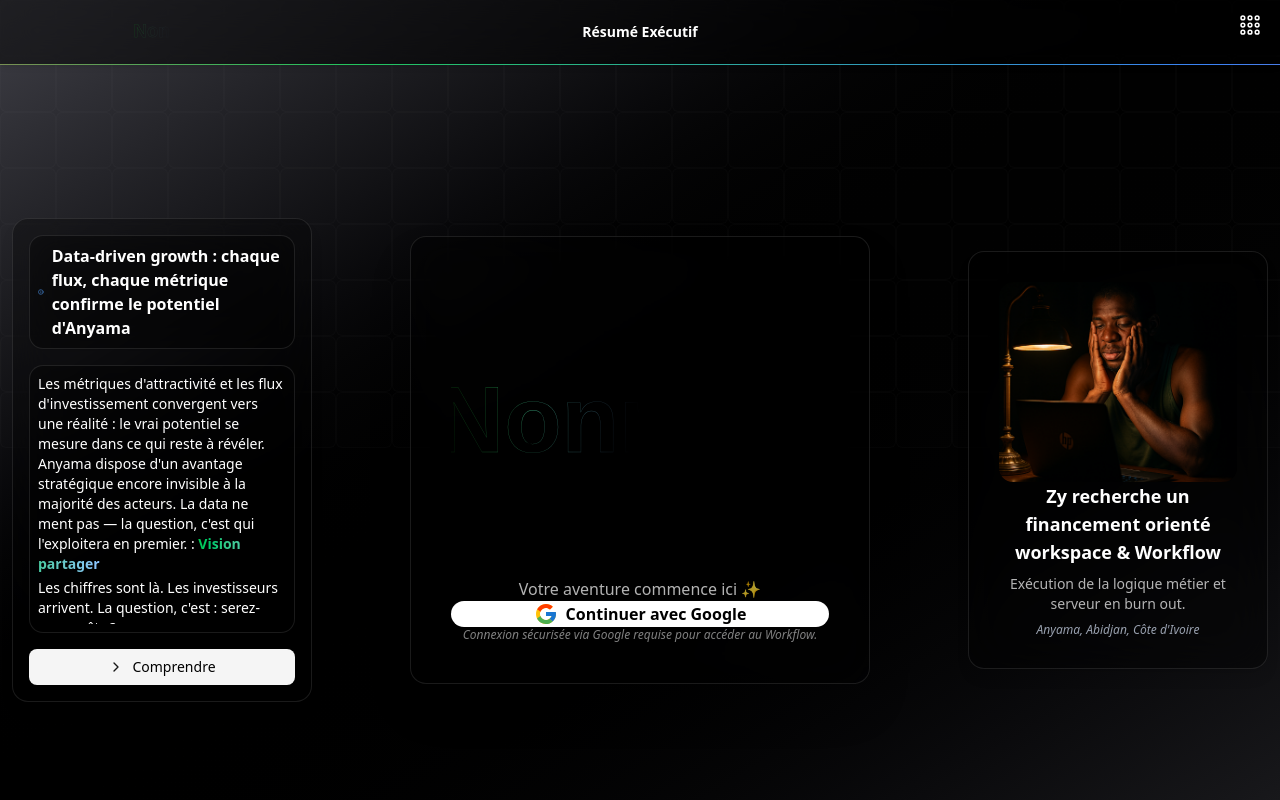
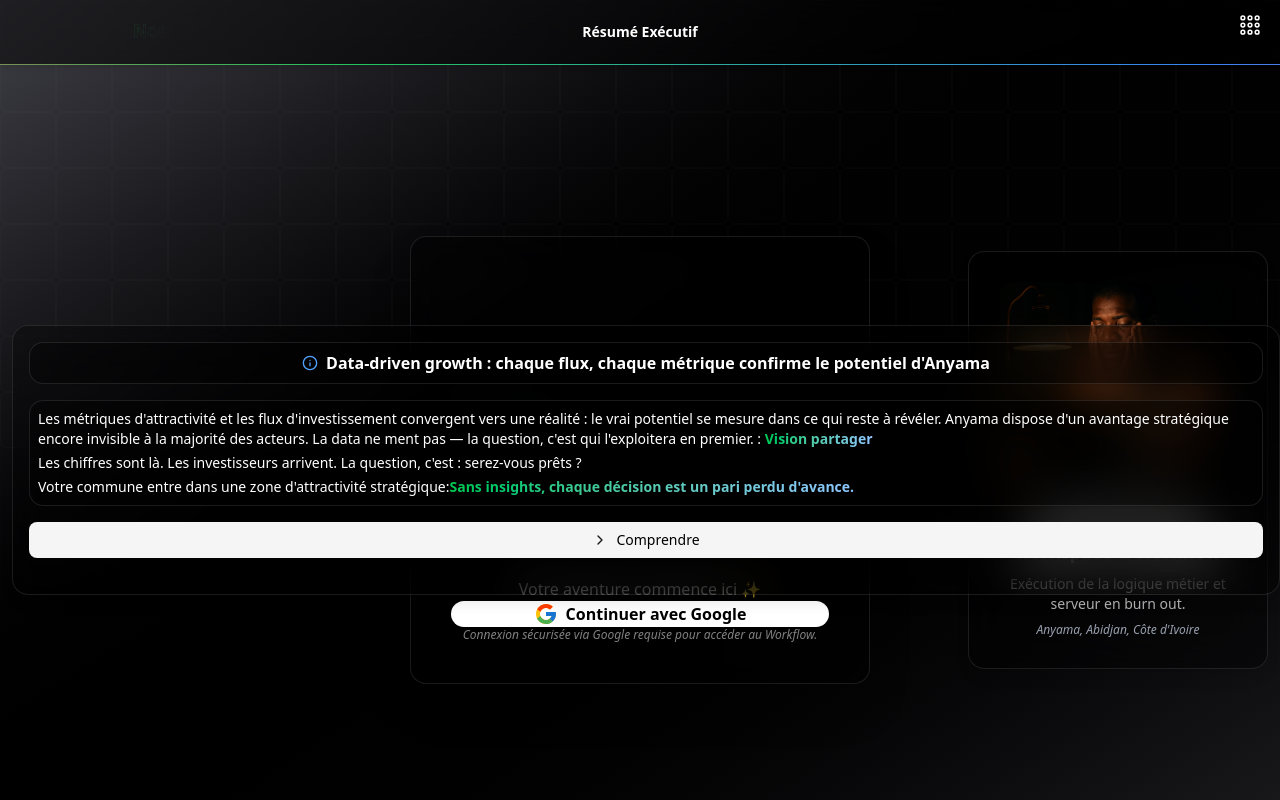
Before and after one commit to nonnzy7even7iete/nonnzytransformiumfullstackbundel, a Next.js app: page / in a window 1280 px wide. Built offline with nearby package versions, Linux system fonts and the light colour scheme; no server answers.

Commit message:
Zy Bulding workflow

```diff
--- a/src/components/DataCard.tsx
+++ b/src/components/DataCard.tsx
@@ -13,7 +13,7 @@ interface DataCardProps {
   height?: number;
   buttonContent?: ReactNode;
   modalContent?: ReactNode;
-  className?: string; // ✅ ajouté pour pouvoir passer des styles externes
+  className?: string;
 }
 
 export default function DataCard({
@@ -33,10 +33,30 @@ export default function DataCard({
       <Card
         className={cn(
           "relative flex flex-col items-center justify-start p-4 gap-4 bg-black/30 backdrop-blur-xl border border-white/10 rounded-2xl shadow-lg",
+          /* AJOUT : 90vw sur mobile, mais on laisse 'width' décider sur desktop (md) */
+          "w-[90vw] md:w-full",
           className
         )}
-        style={{ maxWidth: width, minHeight: height }}
+        /* MODIFICATION : Le maxWidth devient dynamique */
+        style={
+          {
+            maxWidth: "var(--card-width)",
+            minHeight: height,
+          } as React.CSSProperties & { "--card-width": string }
+        }
       >
+        {/* Injecter la largeur via une variable CSS pour respecter les breakpoints Tailwind */}
+        <style jsx>{`
+          div {
+            --card-width: 90vw;
+          }
+          @media (min-width: 768px) {
+            div {
+              --card-width: ${width}px;
+            }
+          }
+        `}</style>
+
         {/* Titre */}
         {title && (
           <Card className="w-full bg-black/30 backdrop-blur-xl rounded-xl p-2 border border-white/10">
@@ -64,10 +84,10 @@ export default function DataCard({
 
       {/* Modal overlay */}
       {modalOpen && (
-        <div className="fixed inset-0 z-80 flex items-center justify-center bg-black/50 backdrop-blur-md p-4">
+        <div className="fixed inset-0 z-[100] flex items-center justify-center bg-black/50 backdrop-blur-md p-4">
           <Card
-            className="relative flex flex-col items-center justify-start z-80 p-4 gap-4 bg-black/30 backdrop-blur-xl border border-white/10 rounded-2xl shadow-lg max-w-full max-h-full overflow-auto"
-            style={{ maxWidth: width + 50, minHeight: height + 50 }}
+            className="relative flex flex-col items-center justify-start z-[101] p-4 gap-4 bg-black/30 backdrop-blur-xl border border-white/10 rounded-2xl shadow-lg max-w-[95vw] max-h-[90vh] overflow-auto"
+            style={{ minWidth: "min(90vw, 400px)", minHeight: height + 50 }}
           >
             {/* Modal Titre */}
             {title && (
```
